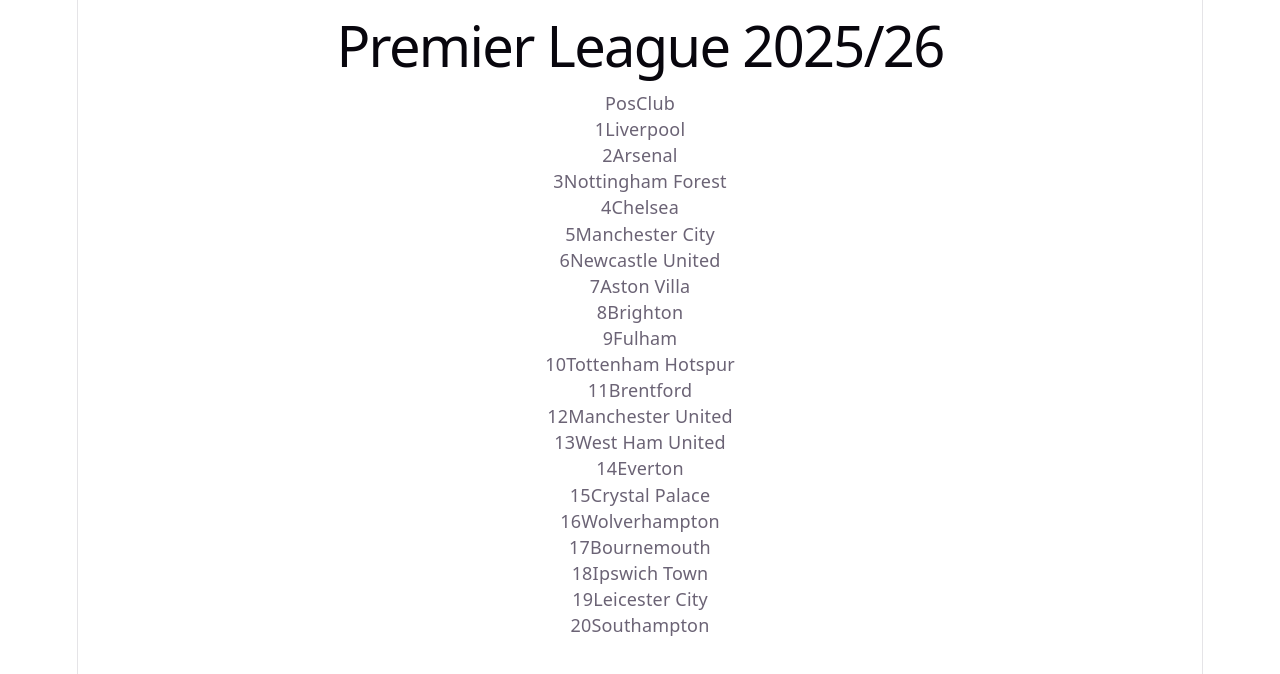
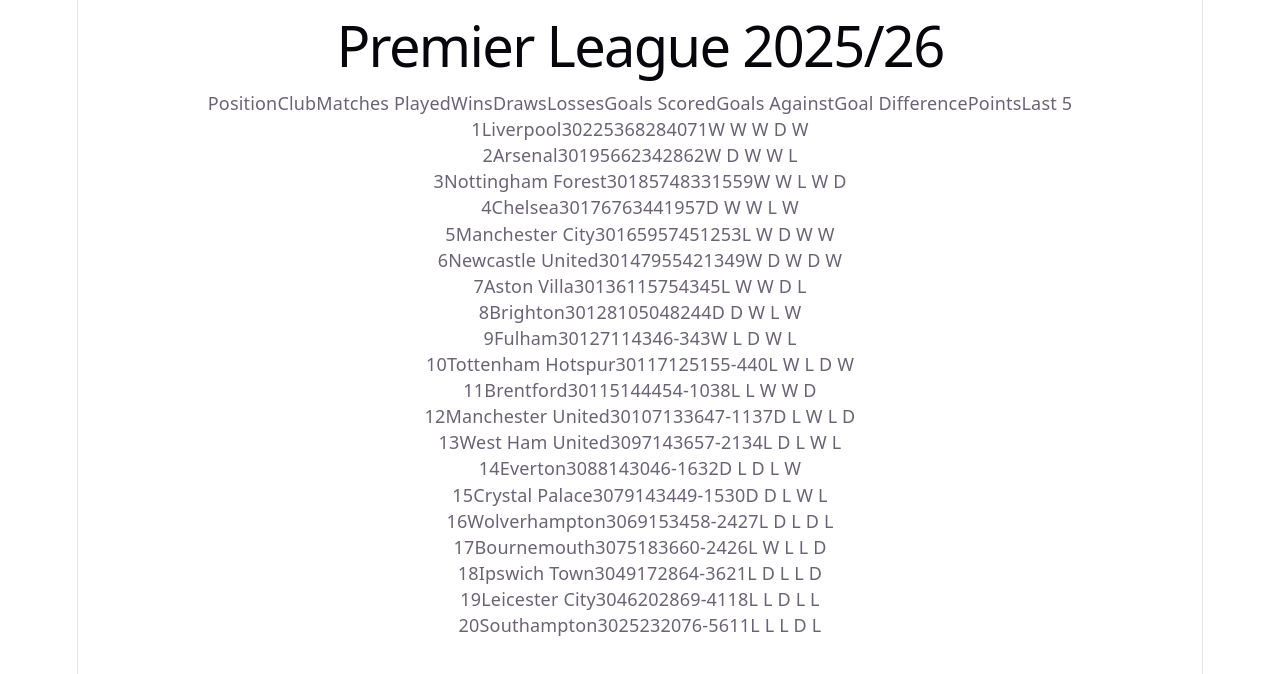
Before and after one commit to ryan50500/tournament-table, a React (Vite) app: page / in a window 1280 px wide. Shown: the top 674 px of the page. Built offline with nearby package versions, Linux system fonts and the light colour scheme.

Commit message:
move data into TeamList component, keeping LeagueTable clean. display data on screen

```diff
--- a/src/components/LeagueTable.jsx
+++ b/src/components/LeagueTable.jsx
@@ -1,16 +1,13 @@
-import mockPremierLeagueStandings from '../data/mockPremierLeagueStandings'
 import TableHeader from './TableHeader'
-import TeamRow from './TeamRow'
+import TeamList from './TeamList'
 
 export default function LeagueTable() {
   return (
-    <div className="league-table__wrapper">
-      <h1 className="league-table__title">Premier League 2025/26</h1>
-      <div className="league-table">
+    <div className="leagueTable__wrapper">
+      <h1 className="leagueTable__title">Premier League 2025/26</h1>
+      <div className="leagueTable">
         <TableHeader />
-        {mockPremierLeagueStandings.map((team) => (
-          <TeamRow key={team.club} team={team} />
-        ))}
+        <TeamList />
       </div>
     </div>
   )
--- a/src/components/TableHeader.jsx
+++ b/src/components/TableHeader.jsx
@@ -1,10 +1,18 @@
 // TableHeader — needs dual sticky (top + left) on Pos/Club cells
 export default function TableHeader() {
   return (
-    <div className="league-table__header">
-      <span className="league-table__cell--pos league-table__cell--sticky">Pos</span>
-      <span className="league-table__cell--club league-table__cell--sticky">Club</span>
-      {/* TODO: MP, W, D, L, GF, etc */}
+    <div className="leagueTable__header">
+      <span className="leagueTable__cell--pos leagueTable__cell--sticky">Position</span>
+      <span className="leagueTable__cell--club leagueTable__cell--sticky">Club</span>
+      <span className="leagueTable__cell--mp">Matches Played</span>
+      <span className="leagueTable__cell--w">Wins</span>
+      <span className="leagueTable__cell--d">Draws</span>
+      <span className="leagueTable__cell--l">Losses</span>
+      <span className="leagueTable__cell--gf">Goals Scored</span>
+      <span className="leagueTable__cell--ga">Goals Against</span>
+      <span className="leagueTable__cell--gd">Goal Difference</span>
+      <span className="leagueTable__cell--pts">Points</span>
+      <span className="leagueTable__cell--last5">Last 5</span>
     </div>
   )
 }
--- /dev/null
+++ b/src/components/TeamList.jsx
@@ -0,0 +1,8 @@
+import mockPremierLeagueStandings from '../data/mockPremierLeagueStandings'
+import TeamRow from './TeamRow'
+
+export default function TeamList() {
+  return mockPremierLeagueStandings.map((team) => (
+    <TeamRow key={team.club} team={team} />
+  ))
+}
--- a/src/components/TeamRow.jsx
+++ b/src/components/TeamRow.jsx
@@ -1,10 +1,18 @@
 // TeamRow — needs sticky left cells
 export default function TeamRow({ team }) {
   return (
-    <div className="league-table__row">
-      <span className="league-table__cell--pos league-table__cell--sticky">{team.pos}</span>
-      <span className="league-table__cell--club league-table__cell--sticky">{team.club}</span>
-      {/* TODO: stat cells and last5 badges */}
+    <div className="leagueTable__row">
+      <span className="leagueTable__cell--pos leagueTable__cell--sticky">{team.pos}</span>
+      <span className="leagueTable__cell--club leagueTable__cell--sticky">{team.club}</span>
+      <span className="leagueTable__cell--mp">{team.played}</span>
+      <span className="leagueTable__cell--w">{team.won}</span>
+      <span className="leagueTable__cell--d">{team.drawn}</span>
+      <span className="leagueTable__cell--l">{team.lost}</span>
+      <span className="leagueTable__cell--gf">{team.gf}</span>
+      <span className="leagueTable__cell--ga">{team.ga}</span>
+      <span className="leagueTable__cell--gd">{team.gd}</span>
+      <span className="leagueTable__cell--pts">{team.pts}</span>
+      <span className="leagueTable__cell--last5">{team.last5.join(' ')}</span>
     </div>
   )
 }
```
